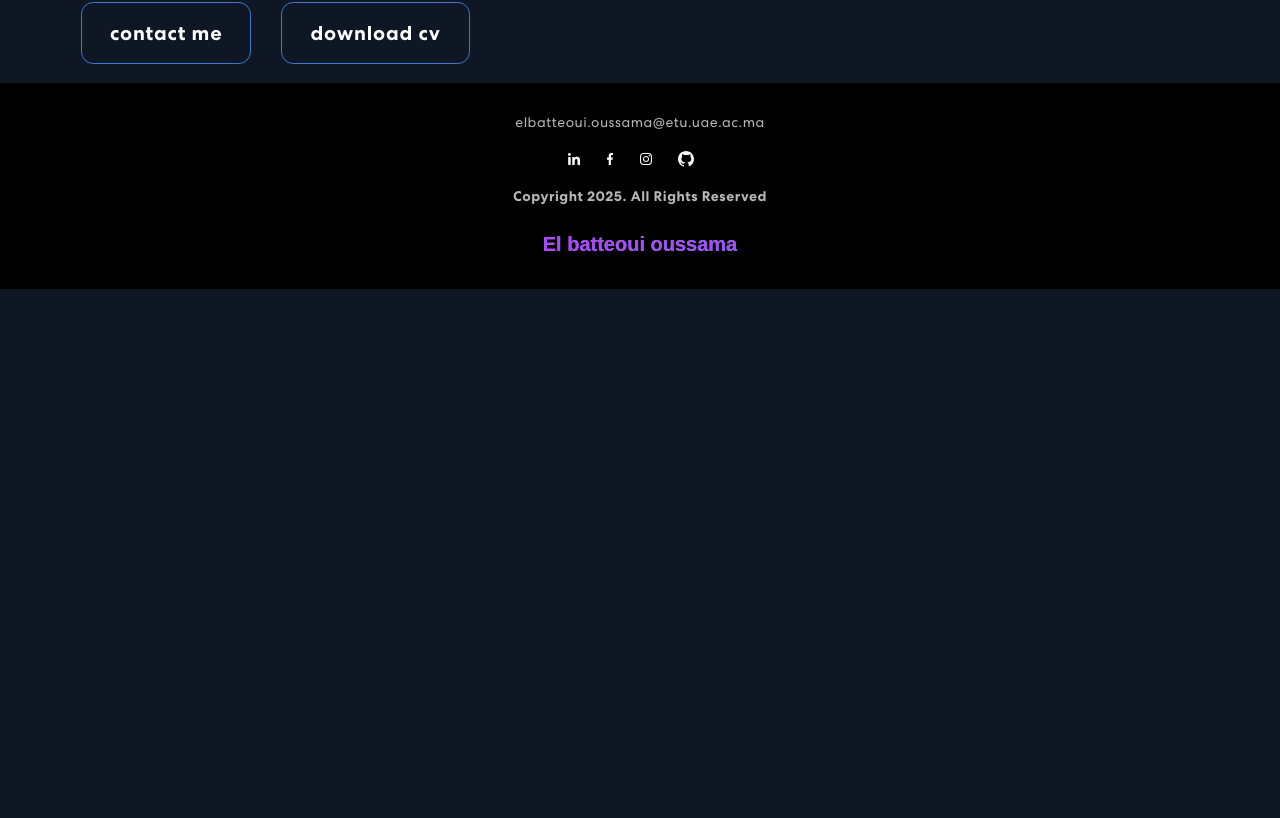
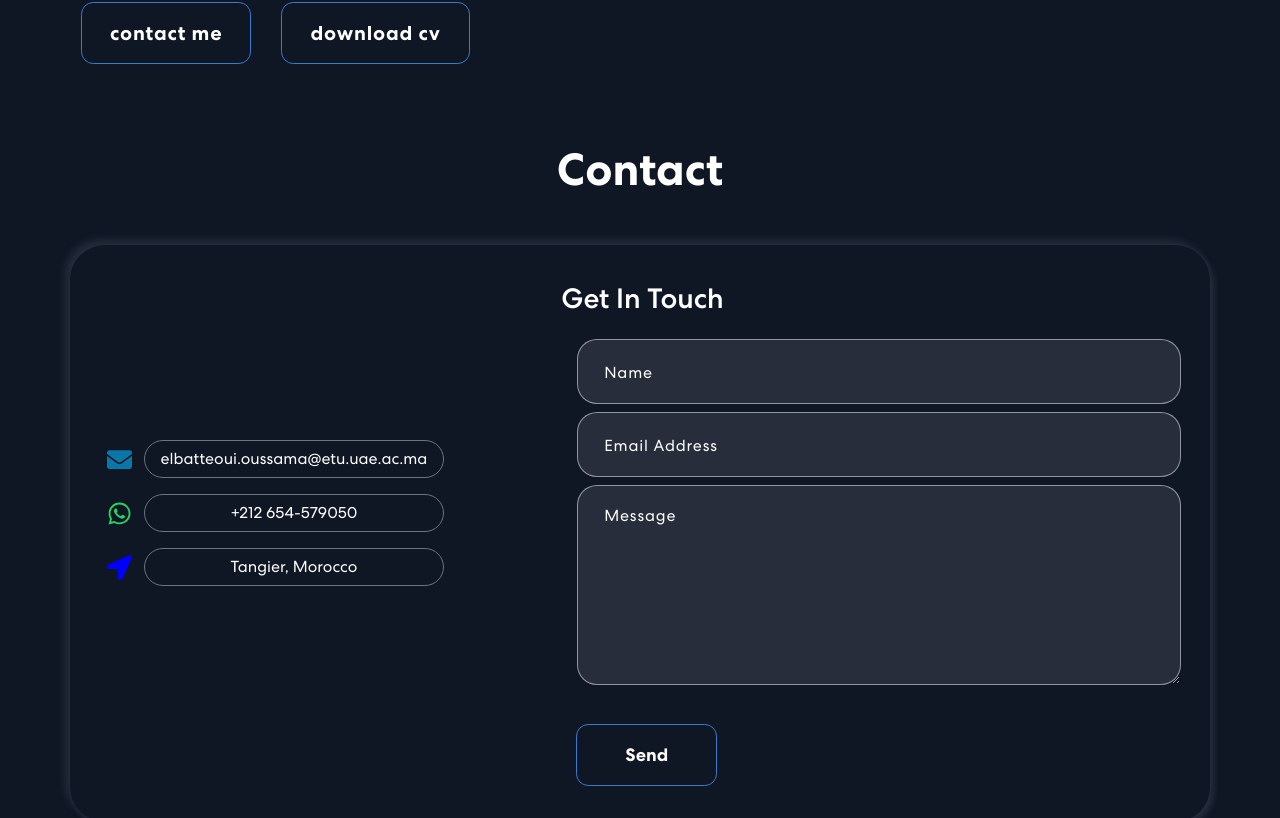
Before and after one commit to batteoui123/MyPortfolio, a React (Create React App) app: page / in a window 1280 px wide. Shown: the part 1003-1821 px from the top of the page. Before the commit the page ends 1292 px from the top, so only its background shows below. Built offline with nearby package versions, Linux system fonts and the light colour scheme; a web font is replaced by a local one.

Commit message:
test contact

```diff
--- a/src/App.css
+++ b/src/App.css
@@ -922,6 +922,13 @@ nav.navbar .navbar-toggler[aria-expanded="true"] .navbar-toggler-icon {
 .contact form button:hover::before {
   width: 100%;
 }
+.elmt{
+  margin-top: auto;
+  margin-bottom: auto;
+}
+.getouch{
+  margin-bottom: 23px;
+}
 
 /* @media (max-width: 768px) {
   .contact {
--- a/src/App.js
+++ b/src/App.js
@@ -17,7 +17,7 @@ function App() {
       {/* <Skills />
       <Education/>
       <Projects />*/}
-       {/* <Contact />   */}
+       <Contact />
 
        <Footer />
     </div>
--- a/src/components/Contact.js
+++ b/src/components/Contact.js
@@ -127,7 +127,7 @@ export const Contact = () => {
                   <h3 className="getouch">Get In Touch</h3>
                   <form onSubmit={handleSubmit} className="bg-dange ms-4">
                     <Row>
-                      <Col size={12} sm={12} className="px-1 my-3">
+                      <Col size={12} sm={12} className="px-1 elmt">
                         <input
                           type="text"
                           value={formDetails.name}
@@ -135,7 +135,7 @@ export const Contact = () => {
                           onChange={(e) => onFormUpdate("name", e.target.value)}
                         />
                       </Col>
-                      <Col size={12} sm={12} className="px-1 my-3">
+                      <Col size={12} sm={12} className="px-1 elmt ">
                         <input
                           type="email"
                           value={formDetails.email}
@@ -143,7 +143,7 @@ export const Contact = () => {
                           onChange={(e) => onFormUpdate("email", e.target.value)}
                         />
                       </Col>
-                      <Col size={12} className="px-1 my-3 bg-dange">
+                      <Col size={12} className="px-1 bg-dange elmt">
                         <textarea
                           rows="6"
                           value={formDetails.message}
```
